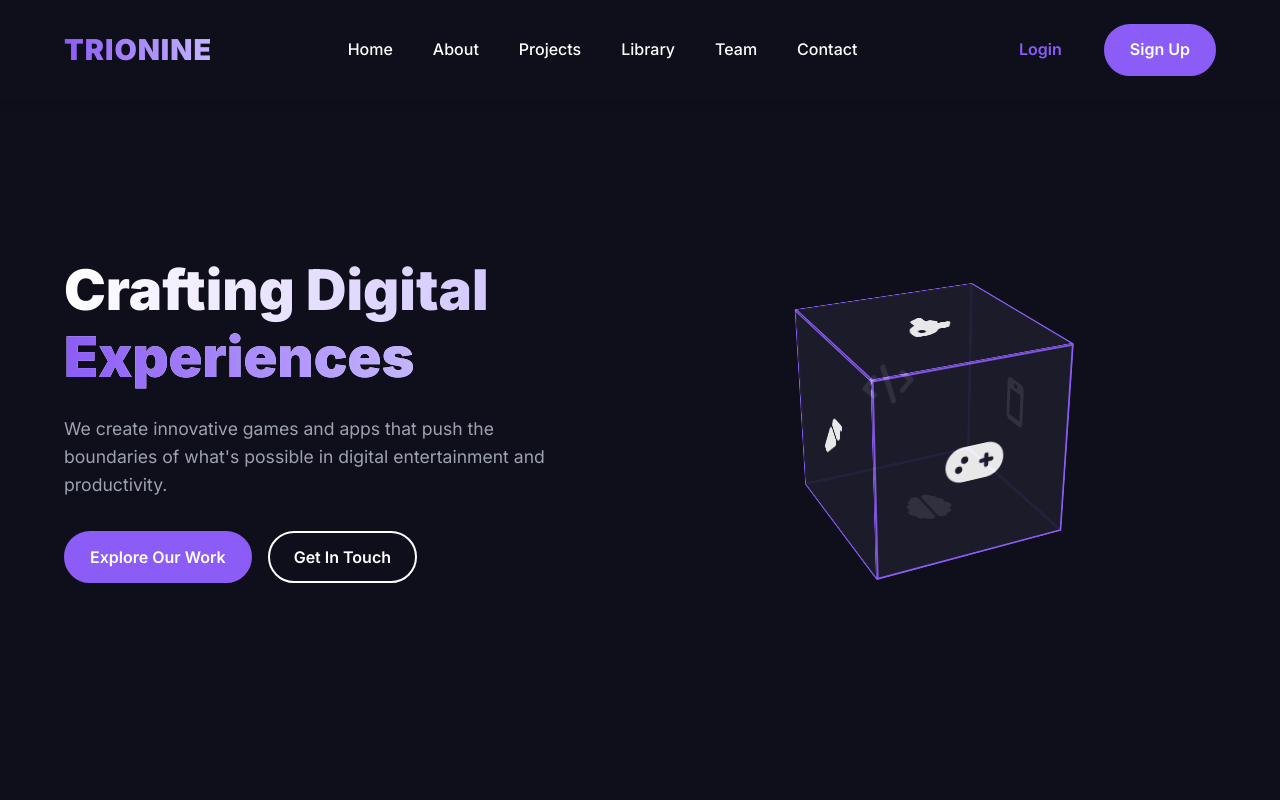
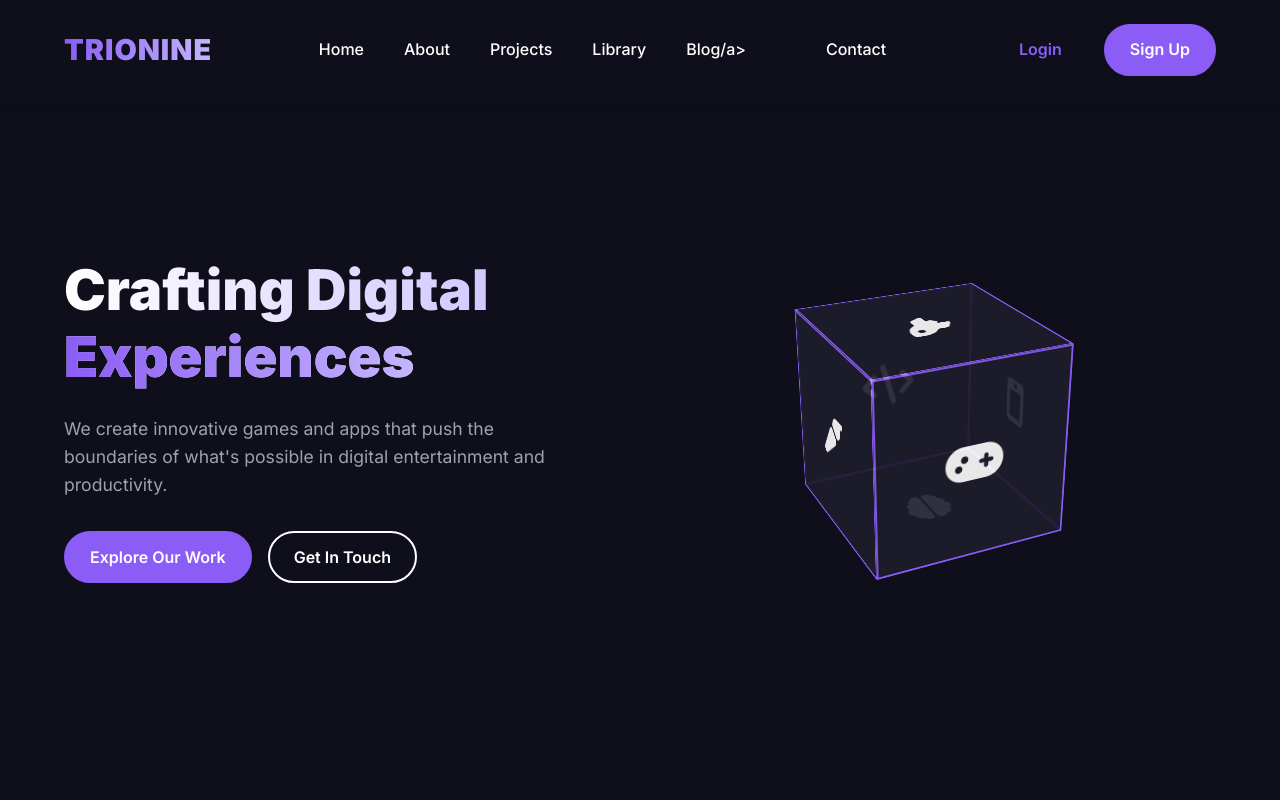
Before and after one commit to sadabx/trionine, a plain HTML site: page index.html in a window 1280 px wide. Shown: the top 800 px of the page. Drawn offline with nearby package versions, Linux system fonts and the light colour scheme.

Commit message:
Update navigation links in index.html
Replaced 'Team' link with 'Blog' link in navigation.

```diff
--- a/index.html
+++ b/index.html
@@ -33,7 +33,7 @@
         <li><a href="#about">About</a></li>
         <li><a href="#projects">Projects</a></li>
         <li><a href="library.html">Library</a></li>
-        <li><a href="#team">Team</a></li>
+        <li><a href="#">Blog/a></li>
         <li><a href="#contact">Contact</a></li>
       </ul>
       <div class="auth-buttons" id="authButtons">
```
